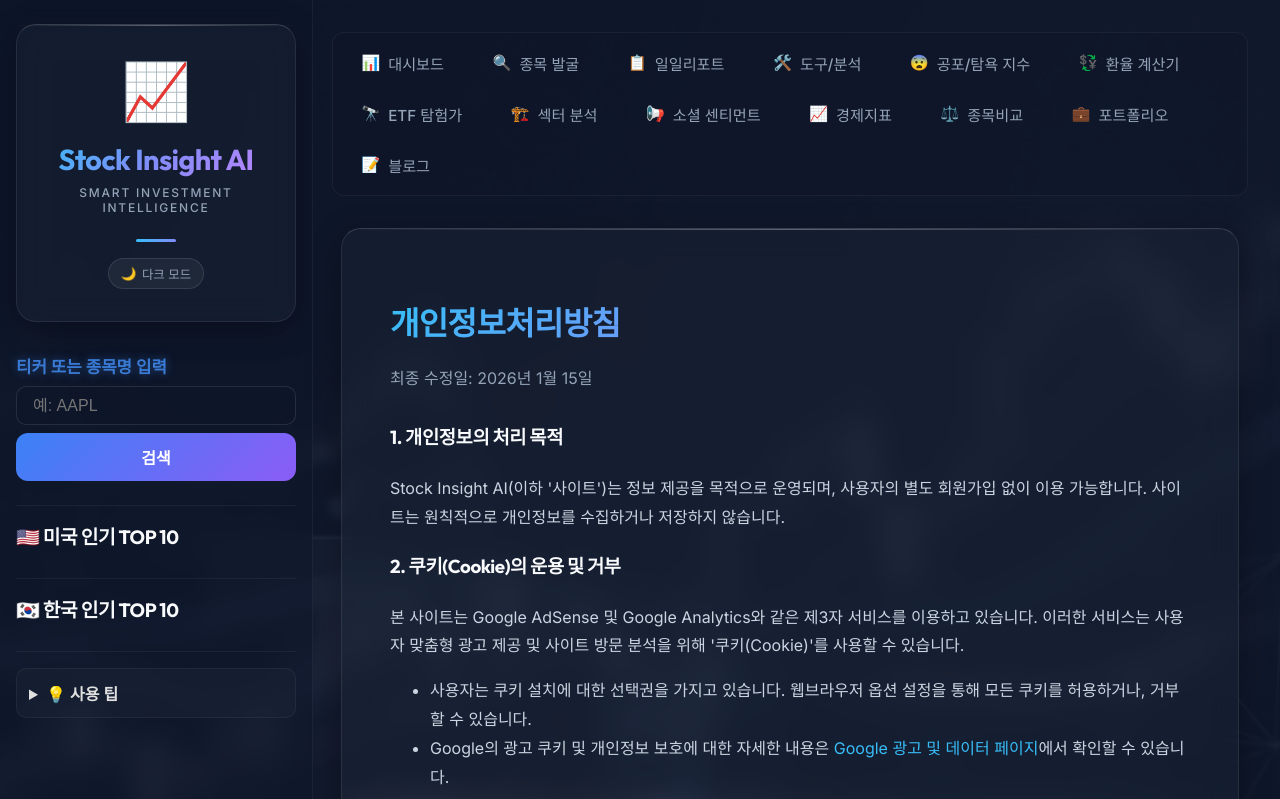
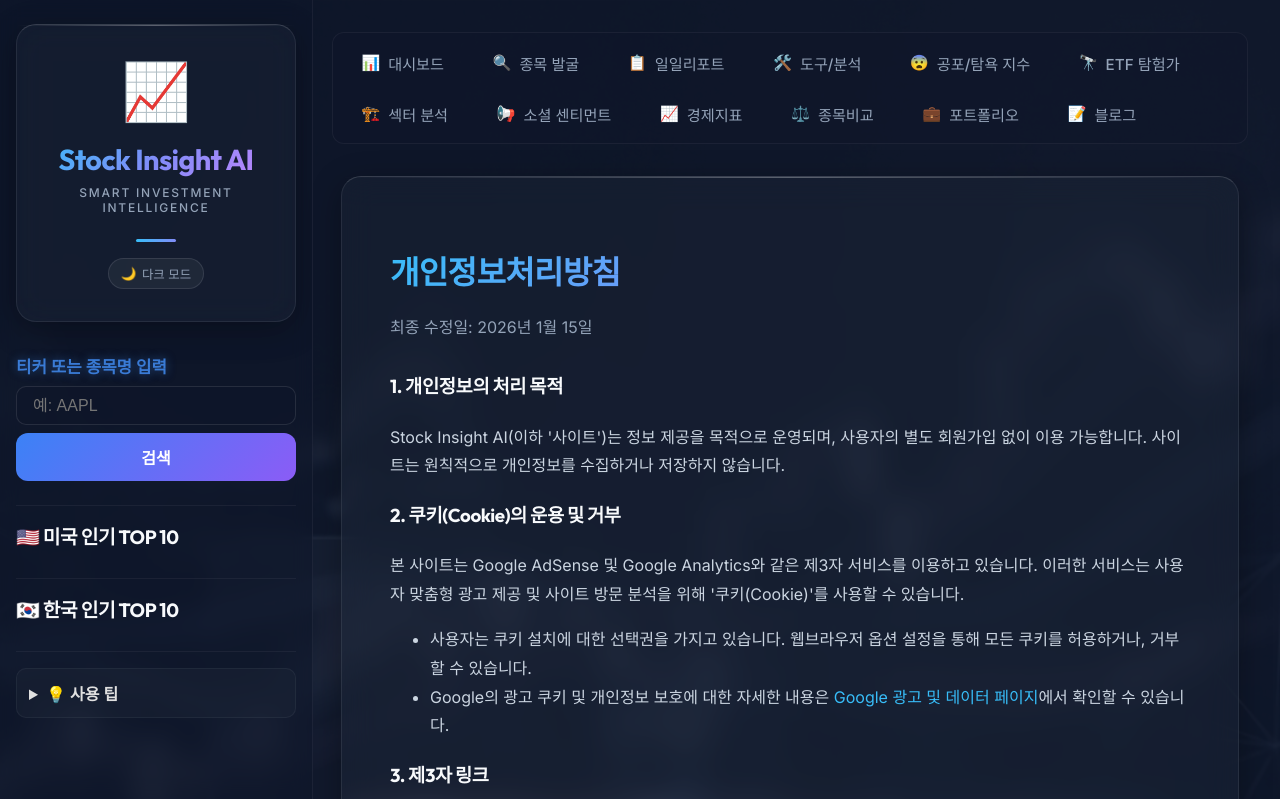
Before and after one commit to shj7972/stockinsight, a FastAPI app: page /privacy-policy in a window 1280 px wide. Shown: the top 799 px of the page. Run offline with FastAPI, Linux system fonts and the light colour scheme; some libraries are stand-ins or nearby versions.

Commit message:
Feat: 환율 계산기 도구/분석으로 통합, 메타/OG 태그 업데이트

```diff
--- a/templates/base.html
+++ b/templates/base.html
@@ -238,17 +238,14 @@
                     <span>📋</span> 일일리포트
                 </a>
                 <a href="/tools"
-                    class="nav-item {% if request.url.path.startswith('/tools') or request.url.path in ['/yield-calculator','/per-calculator','/target-price-calculator','/compound-calculator','/dividend-calculator','/bep-calculator'] %}active{% endif %}">
+                    class="nav-item {% if request.url.path.startswith('/tools') or request.url.path in ['/yield-calculator','/per-calculator','/target-price-calculator','/compound-calculator','/dividend-calculator','/bep-calculator','/exchange-rate'] %}active{% endif %}">
                     <span>🛠️</span> 도구/분석
                 </a>
                 <a href="/fear-greed-index"
                     class="nav-item {% if request.url.path == '/fear-greed-index' %}active{% endif %}">
                     <span>😨</span> 공포/탐욕 지수
                 </a>
-                <a href="/exchange-rate"
-                    class="nav-item {% if request.url.path == '/exchange-rate' %}active{% endif %}">
-                    <span>💱</span> 환율 계산기
-                </a>
+
                 <a href="/etf-explorer" class="nav-item {% if request.url.path == '/etf-explorer' %}active{% endif %}">
                     <span>🔭</span> ETF 탐험가
                 </a>
--- a/templates/exchange.html
+++ b/templates/exchange.html
@@ -7,6 +7,11 @@
 
 {% block content %}
 <div class="glass-panel" style="padding: 1.25rem; margin-bottom: 2rem;">
+    <div style="display:flex; align-items:center; gap:0.5rem; margin-bottom:0.25rem;">
+        <a href="/tools" style="color:#94a3b8; font-size:0.85rem; text-decoration:none;">🛠️ 도구/분석</a>
+        <span style="color:#475569;">›</span>
+        <span style="color:#f8fafc; font-size:0.85rem;">환율 계산기</span>
+    </div>
     <h3 style="margin: 0; font-size: 1.5rem; display: flex; align-items: center; gap: 0.5rem;">
         <span style="font-size: 2rem;">💱</span> 환율 계산기
     </h3>
```
Also changed, not shown: templates/tools.html (+14 -4 lines).
